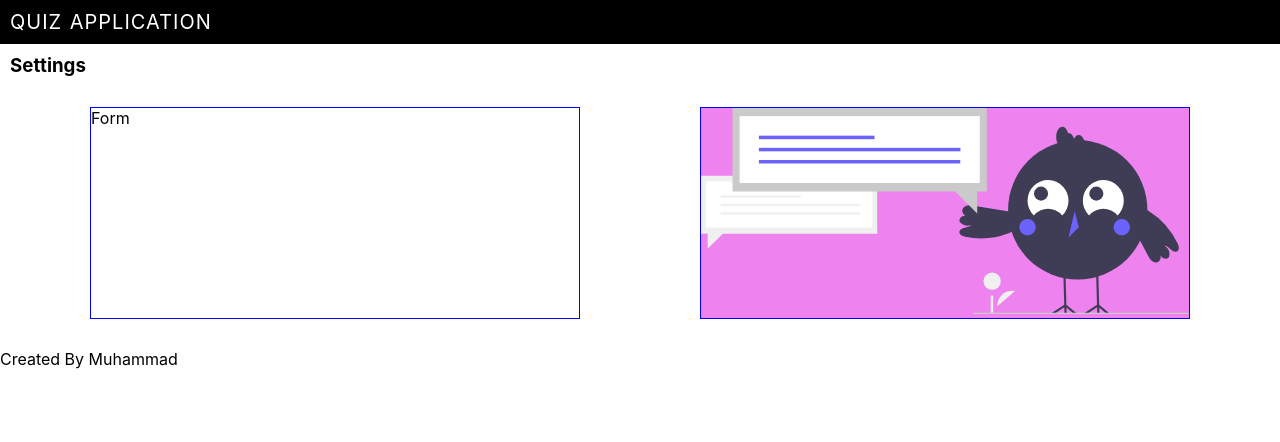
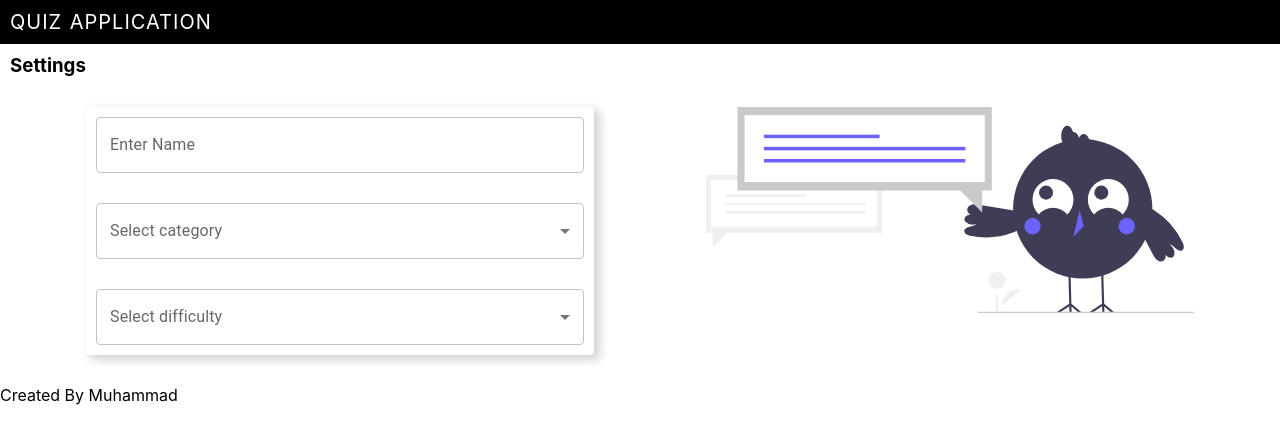
Before and after one commit to osama355/Quiz-App, a React (Create React App) app: page / in a window 1280 px wide. Shown: the top 442 px of the page. Built offline with nearby package versions, Linux system fonts and the light colour scheme.

Commit message:
setting form

```diff
--- /dev/null
+++ b/src/Data/Categories.js
@@ -0,0 +1,31 @@
+const Categories = [
+  {
+    category: "General Knowledge",
+    value: 9,
+  },
+  { category: "Books", value: 10 },
+  { category: "Films", value: 11 },
+  { category: "Music", value: 12 },
+  { category: "Musicals and Theaters", value: 13 },
+  { category: "Television", value: 14 },
+  { category: "Video Games", value: 15 },
+  { category: "Board Games", value: 16 },
+  { category: "Science and Nature", value: 17 },
+  { category: "Computer", value: 18 },
+  { category: "Mathematics", value: 19 },
+  { category: "Mythology", value: 20 },
+  { category: "Sports", value: 21 },
+  { category: "Geography", value: 22 },
+  { category: "History", value: 23 },
+  { category: "Politics", value: 24 },
+  // { category: "Art", value: 25 },
+  { category: "Celebrities", value: 26 },
+  { category: "Animals", value: 27 },
+  { category: "Vehicles", value: 28 },
+  { category: "Comics", value: 29 },
+  { category: "Gadgets", value: 30 },
+  { category: "Japanese Anime", value: 31 },
+  { category: "Cartoon and Animations", value: 32 },
+];
+
+export default Categories;
--- a/src/Pages/Home/Home.jsx
+++ b/src/Pages/Home/Home.jsx
@@ -1,5 +1,7 @@
 import React from "react";
 import "./home.css";
+import {TextField, MenuItem} from '@mui/material'
+import Categories, {} from '../../Data/Categories'
 
 function Home() {
   return (
@@ -8,7 +10,23 @@ function Home() {
         <h3>Settings</h3>
       </div>
       <div className="main">
-        <div className="form">Form</div>
+        <div className="form">
+          <TextField className="textField1" style={{marginBottom:"30px"}} variant="outlined" label="Enter Name" />
+          <TextField variant="outlined" className="textField2" select label="Select category">
+            {
+              Categories.map((val,key)=>(
+                <MenuItem key={key}>
+                  {val.category}
+                </MenuItem>
+              ))
+            }
+          </TextField>
+          <TextField select label="Select difficulty" variant="outlined" style={{marginTop:"30px"}} >
+            <MenuItem key="easy" value="eaasy">Easy</MenuItem>
+            <MenuItem key="medium" value="medium">Medium</MenuItem>
+            <MenuItem key="hard" value="hard" >Hard</MenuItem>
+          </TextField>
+        </div>
         <div className="banner">
           <img
             className="bannerImage"
--- a/src/Pages/Home/home.css
+++ b/src/Pages/Home/home.css
@@ -10,21 +10,25 @@
     margin: 30px;
 }
 .form{
-    border: 1px solid blue;
+    box-shadow: 5px 4px 10px 1px lightgray;
     width: 40%;
+    display: flex;
+    flex-direction: column;
+    padding: 10px;
+    border-radius: 4px;
 }
 .banner{
-    background-color: violet;
     width: 40%;
-    border: 1px solid blue;
 }
 .bannerImage{
     width: 100%;
 }
+
+
 @media screen and (max-width: 580px){
     .main{
         display: flex;
-        flex-direction: column;
+        flex-direction: column-reverse;
         align-items: center;
         margin: 10px;
     }
@@ -35,6 +39,7 @@
     }
     .form{
         width: 400px;
+        margin-top: 20px;
     }
 
 }
```
